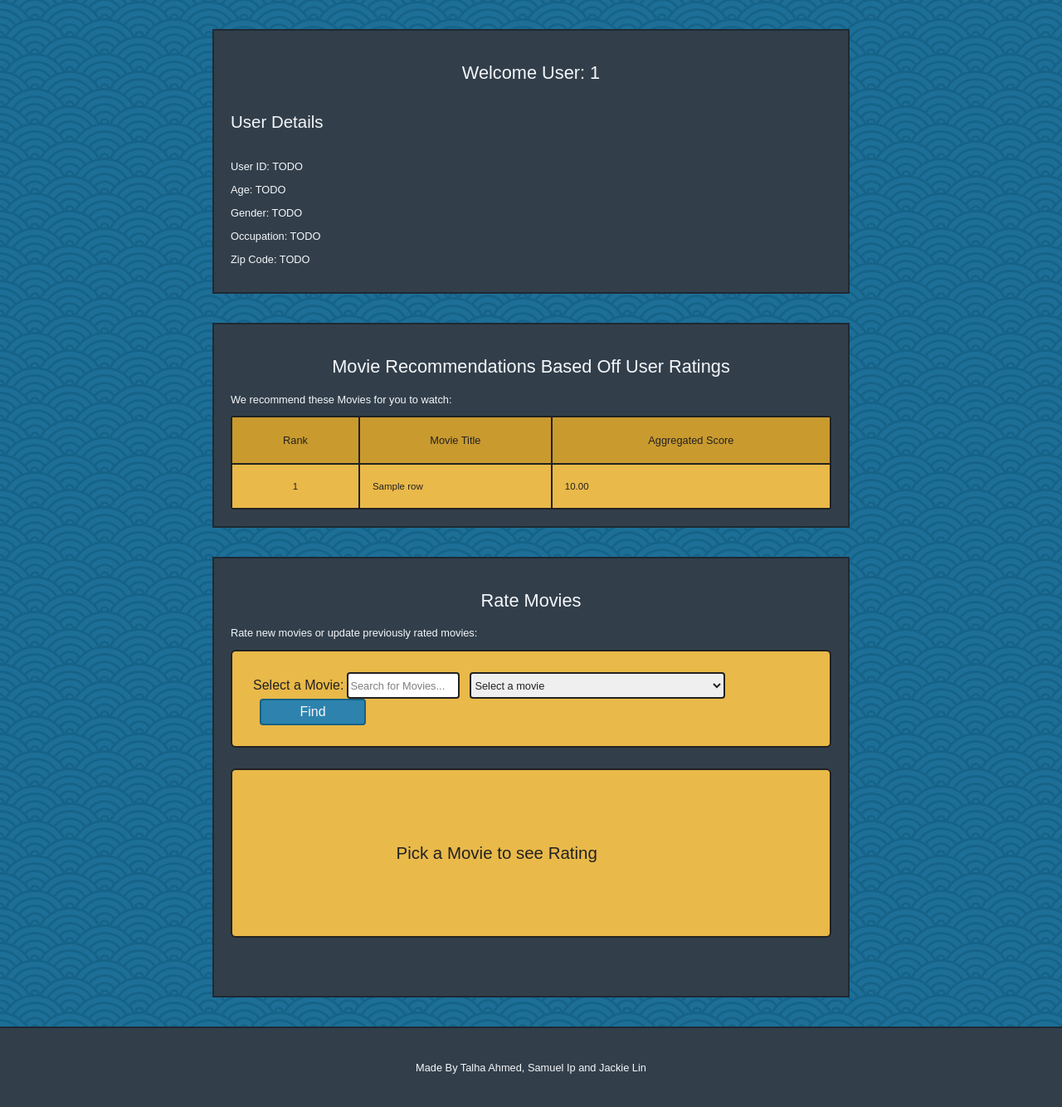
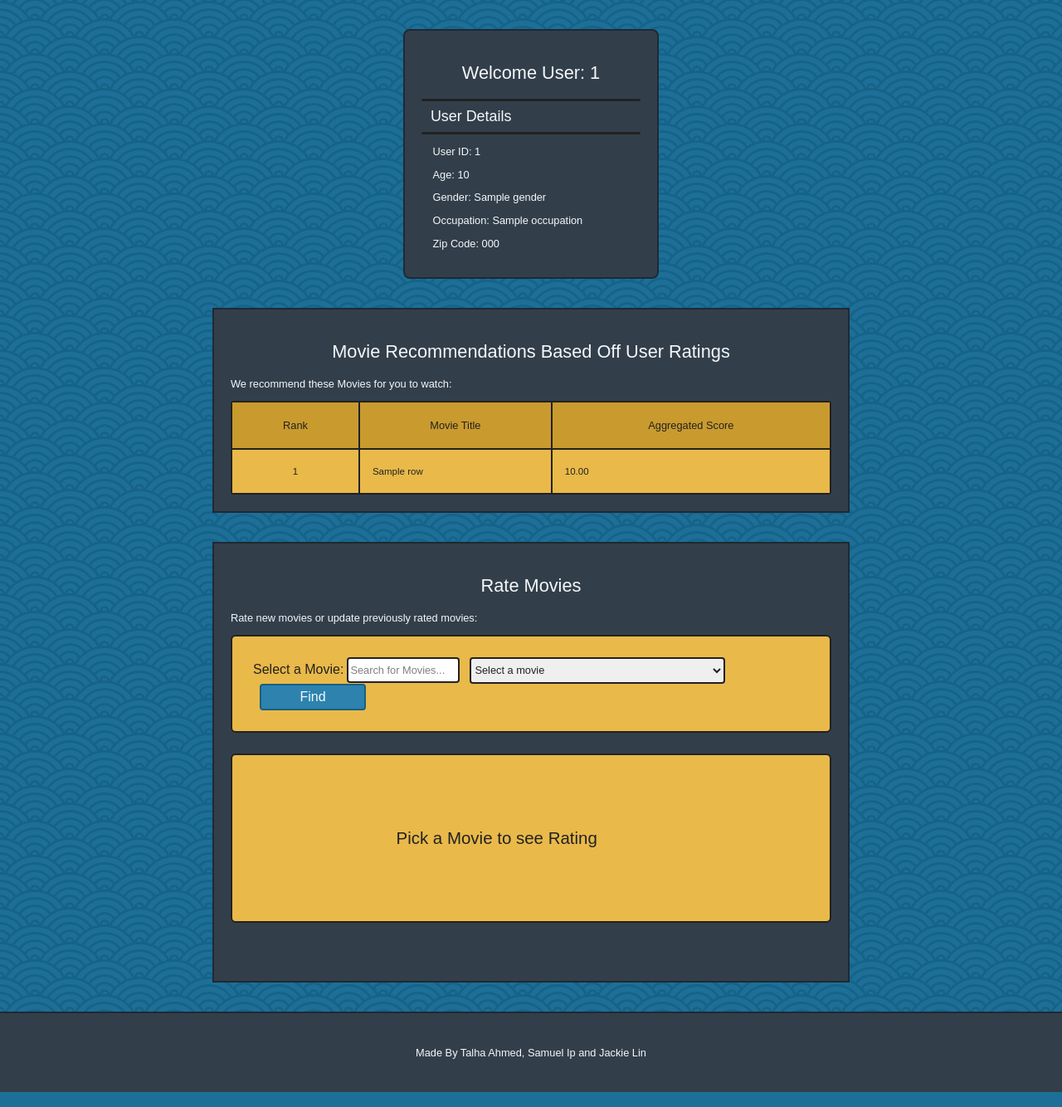
Before and after one commit to CommonCrayon/Movie-Recommendation, a Flask app: template Webpage/templates/user.html in a window 1280 px wide. Shown: the part 230-1564 px from the top of the page at 83% size. Run offline with Flask 3, Linux system fonts and the light colour scheme; the template is opened without the code that fills it: most values are stand-ins (such as "Sample title", 1, 10 or a date in 2020); parts of the project's set-up code (start-up, migrations or seed data) failed here and were passed over; some web fonts are replaced.

Commit message:
Final design update

```diff
--- a/Webpage/app.py
+++ b/Webpage/app.py
@@ -1,6 +1,6 @@
 from flask import Flask, request, render_template
 from scripts.genreRecommendations import genre_recommendations
-from scripts.userRecommendations import user_recommendations, check_user_id, update_u_data
+from scripts.userRecommendations import user_recommendations, get_user_data, update_u_data
 from scripts.movieDataset import get_movies
 
 app = Flask(__name__)
@@ -38,9 +38,13 @@ def user():
         # Retrieving the user ID from the form
         user_id = int(request.form['userId'])
 
+        user_data = get_user_data(user_id)
+
+        print(user_data)
+
         # Check if user_id exists in the dataframe
-        if check_user_id(user_id):
-            return render_template('user.html', user_id=user_id, recommendations=user_recommendations(user_id), movies=get_movies(user_id))
+        if not user_data.empty:
+            return render_template('user.html', user_data=user_data, recommendations=user_recommendations(user_id), movies=get_movies(user_id))
         else:
             return render_template('login.html', error=True)
 
--- a/Webpage/static/styles/user.css
+++ b/Webpage/static/styles/user.css
@@ -4,6 +4,22 @@
     padding: 20px 20px;
     background-color: var(--navbar-color);
     border: 2px solid var(--navbar-border);
+}
+
+.container-user-details
+{
+    margin: 35px 30%;
+    padding: 20px 20px;
+    background-color: var(--navbar-color);
+    border: 2px solid var(--navbar-border);
+    border-radius: 8px;
+}
+
+hr
+{
+    border: none;
+    border-top: 3px solid #222222;
+    border-radius: 5px;
 }
 
 h2
@@ -46,9 +62,11 @@ h4
 
 h5
 {
+    margin: 0;
+
     color: var(--font-color);
 
-    font-size: 1.6vw;
+    font-size: 1.4vw;
 
     font-family: "Poetsen One", sans-serif;
     font-weight: 500;
--- a/Webpage/templates/user.html
+++ b/Webpage/templates/user.html
@@ -19,14 +19,16 @@
     </div>
 
     <div class="div-main">
-        <div class="container">
-            <h2>Welcome User: {{ user_id }}</h2>
-            <h5>User Details</h5>
-            <p>User ID: TODO</p>
-            <p>Age: TODO</p>
-            <p>Gender: TODO</p>
-            <p>Occupation: TODO</p>
-            <p>Zip Code: TODO</p>
+        <div class="container-user-details">
+            <h2>Welcome User: {{ user_data['user id'][0] }}</h2>
+            <hr>
+            <h5 style="margin-left: 4%;">User Details</h5>
+            <hr>
+            <p style="margin-left: 5%;">User ID:  {{user_data['user id'][0]}}</p>
+            <p style="margin-left: 5%;">Age:  {{user_data['age'][0]}}</p>
+            <p style="margin-left: 5%;">Gender:  {{user_data['gender'][0]}}</p>
+            <p style="margin-left: 5%;">Occupation:  {{user_data['occupation'][0]}}</p>
+            <p style="margin-left: 5%;">Zip Code:  {{user_data['zip code'][0]}}</p>
         </div>
 
 
@@ -92,7 +94,7 @@
                     <h3 id="selectedMovieRatingText"></h3>
 
                     <form id="ratingForm" method="post" action="/update">
-                        <input type="hidden" name="user_id" value="{{ user_id }}">
+                        <input type="hidden" name="user_id" value="{{ user_data['user id'][0] }}">
                         <input type="hidden" id="selectedMovieId" name="item_id" value="">
                         <input type="hidden" id="selectedRating" name="rating" value="">
                         <button type="submit" class="button-rate">Submit Rating</button>
```
Also changed, not shown: Webpage/scripts/userRecommendations.py (+15 -6 lines).
